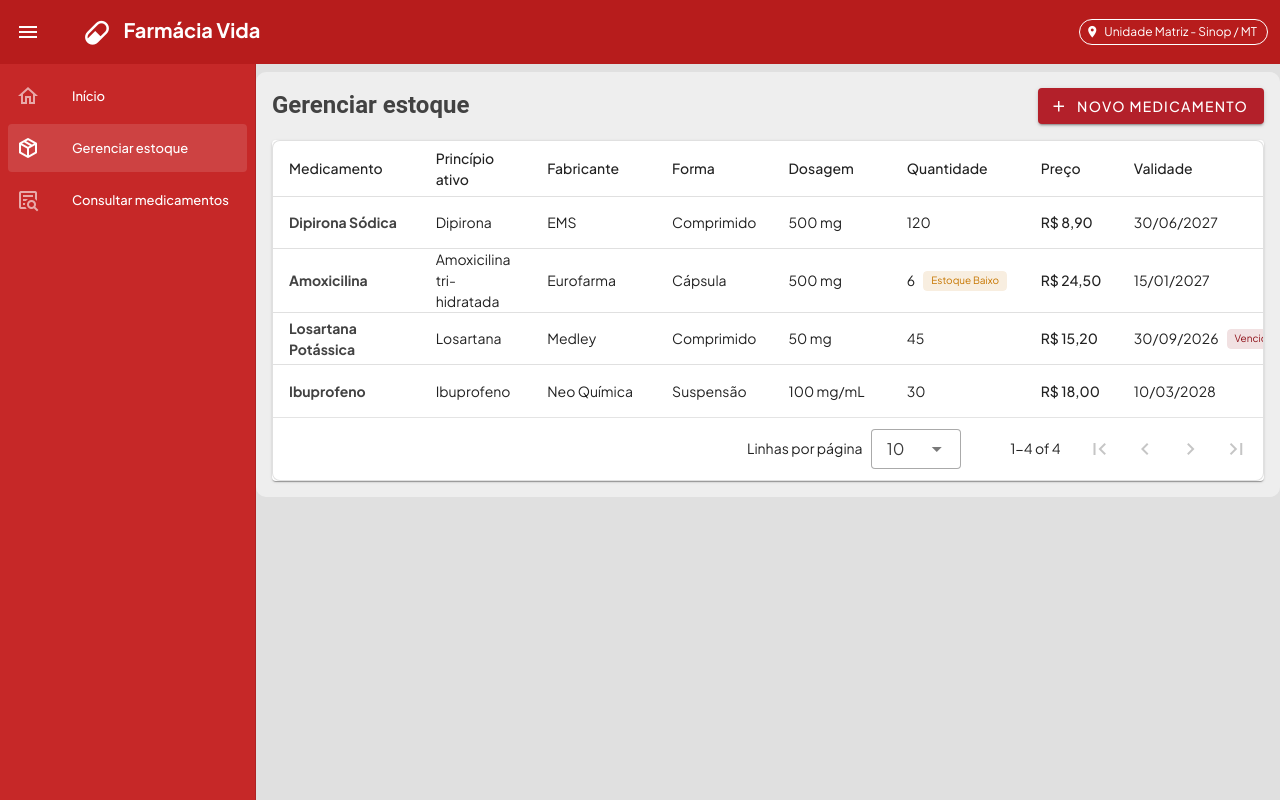
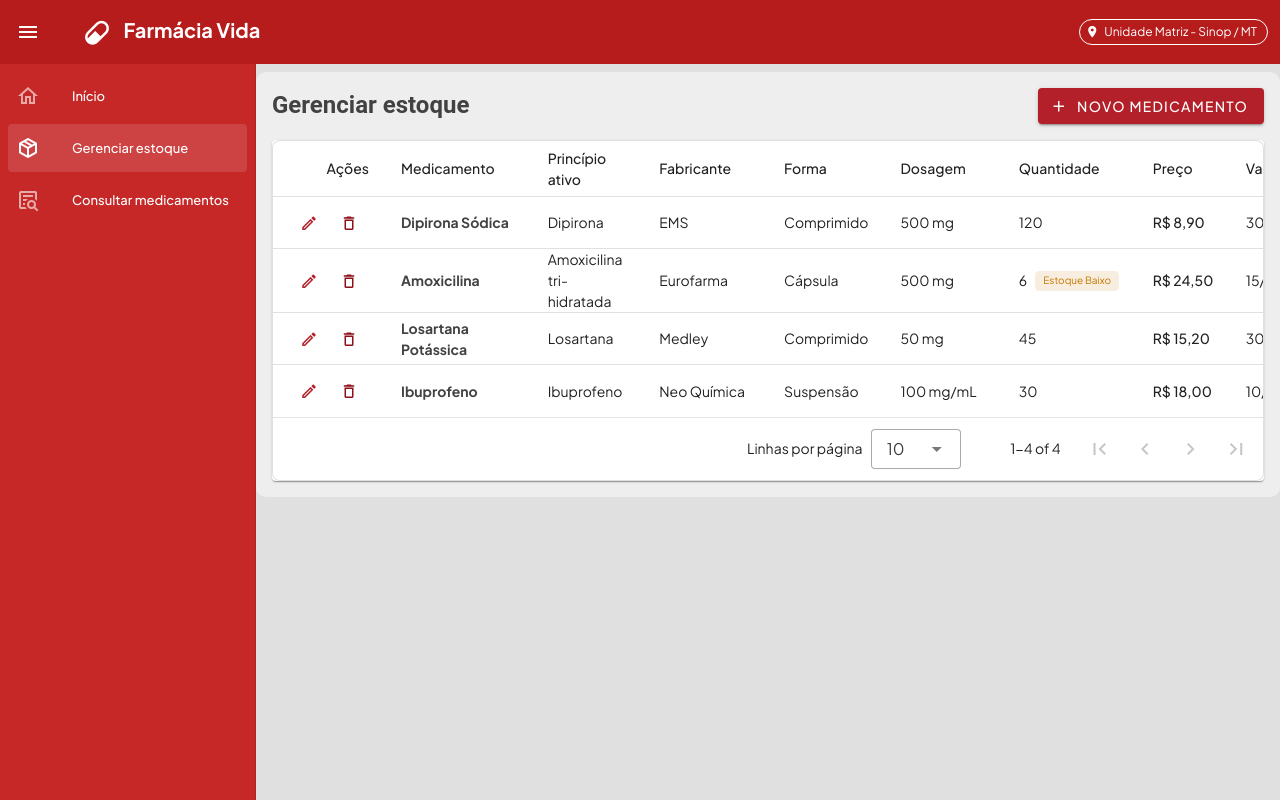
Before and after one commit to Annanicacio/Aplicacao-Vue-com-Axios, a Vue app: page /#/estoque in a window 1280 px wide. Built offline with nearby package versions, Linux system fonts and the light colour scheme.

Commit message:
[NEW] - #3 - Ajuste na ordem das ações na tela de estoque

```diff
--- a/src/components/TabelaMedicamentos.vue
+++ b/src/components/TabelaMedicamentos.vue
@@ -6,7 +6,7 @@ defineEmits(['editar', 'excluir'])
 
 <template>
   <v-data-table
-    :headers="acoes ? [...cabecalhos, { title: 'Ações', key: 'acoes', sortable: false, align: 'end' }] : cabecalhos"
+    :headers="acoes ? [{ title: 'Ações', key: 'acoes', sortable: false, align: 'end' }, ...cabecalhos] : cabecalhos"
     :items="itens"
     items-per-page-text="Linhas por página"
     class="border rounded-lg"
```
